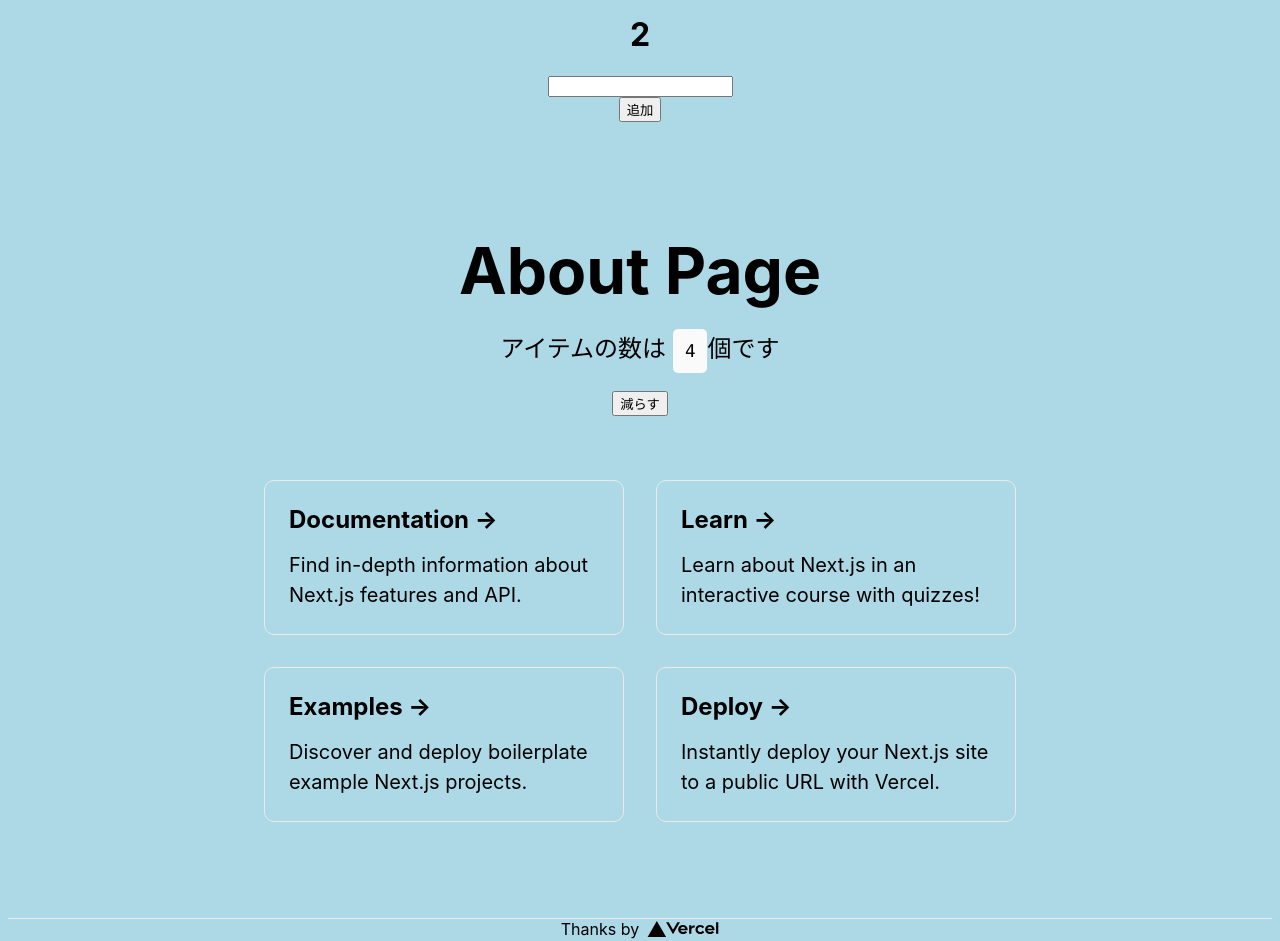
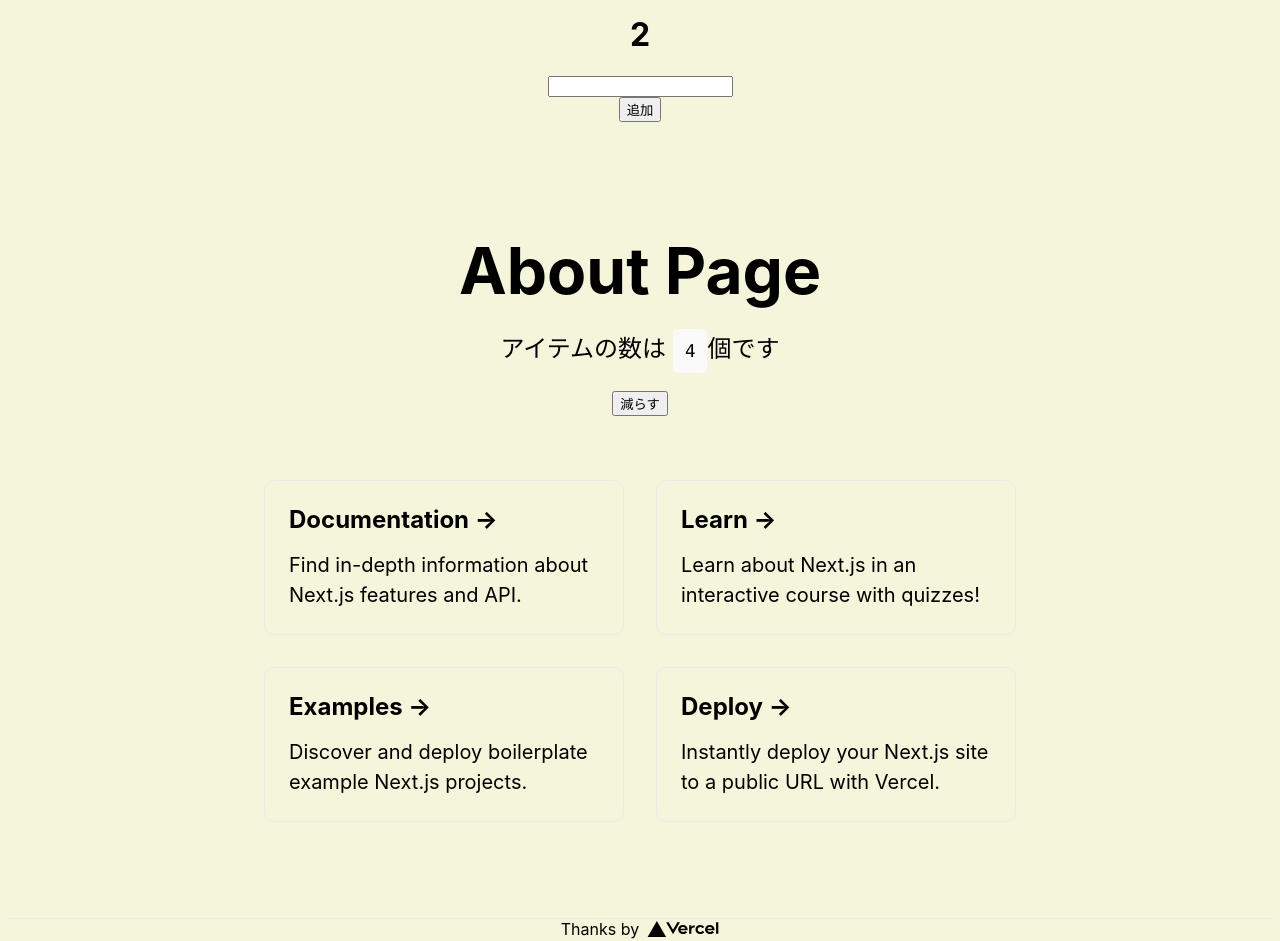
Before and after one commit to kinaoshi/react-desk, a Next.js app: page /about in a window 1280 px wide. Built offline with nearby package versions, Linux system fonts and the light colour scheme.

Commit message:
✨useRouterを学びました

```diff
--- /dev/null
+++ b/src/hooks/useBgColor.jsx
@@ -0,0 +1,28 @@
+import { useRouter } from "next/dist/client/router";
+import { useEffect, useMemo } from "react";
+
+export const useBgColor = () => {
+	const router = useRouter();
+
+    const bgColor = useMemo(() => {
+		// return router.pathname === "/" ? "lightblue" : "beige";
+		switch (router.pathname) {
+			case "/": {
+				return "lightblue";
+			}
+			case "/about": {
+				return "beige";
+			}
+			default : {
+				return "";
+			}
+		}
+	},[router.pathname]);
+
+	useEffect(() => {
+		document.body.style.backgroundColor = bgColor;
+		return () => {
+			document.body.style.backgroundColor = "";
+		};
+	}, [bgColor]);
+};
--- a/src/hooks/useBgLightBlue.jsx
+++ /dev/null
@@ -1,10 +0,0 @@
-import { useEffect } from "react";
-
-  export const useBgLightBlue =() => {
-    useEffect(() => {
-		document.body.style.backgroundColor = "lightblue";
-		return () => {
-			document.body.style.backgroundColor = "";
-		};
-	}, []);
-  }
--- a/src/pages/_app.jsx
+++ b/src/pages/_app.jsx
@@ -1,13 +1,13 @@
 import Head from "next/head";
 import "../styles/globals.css";
-import { useBgLightBlue } from "src/hooks/useBgLightBlue";
+import { useBgColor } from "src/hooks/useBgColor";
 import { useCounter } from "src/hooks/useCounter";
 import { useInputArray } from "src/hooks/useInputArray";
 
 function MyApp({ Component, pageProps }) {
 	const counter  = useCounter();
 	const inputArray = useInputArray();
-    useBgLightBlue();
+    useBgColor();
 	return (
 		<>
 			<Head>
```
